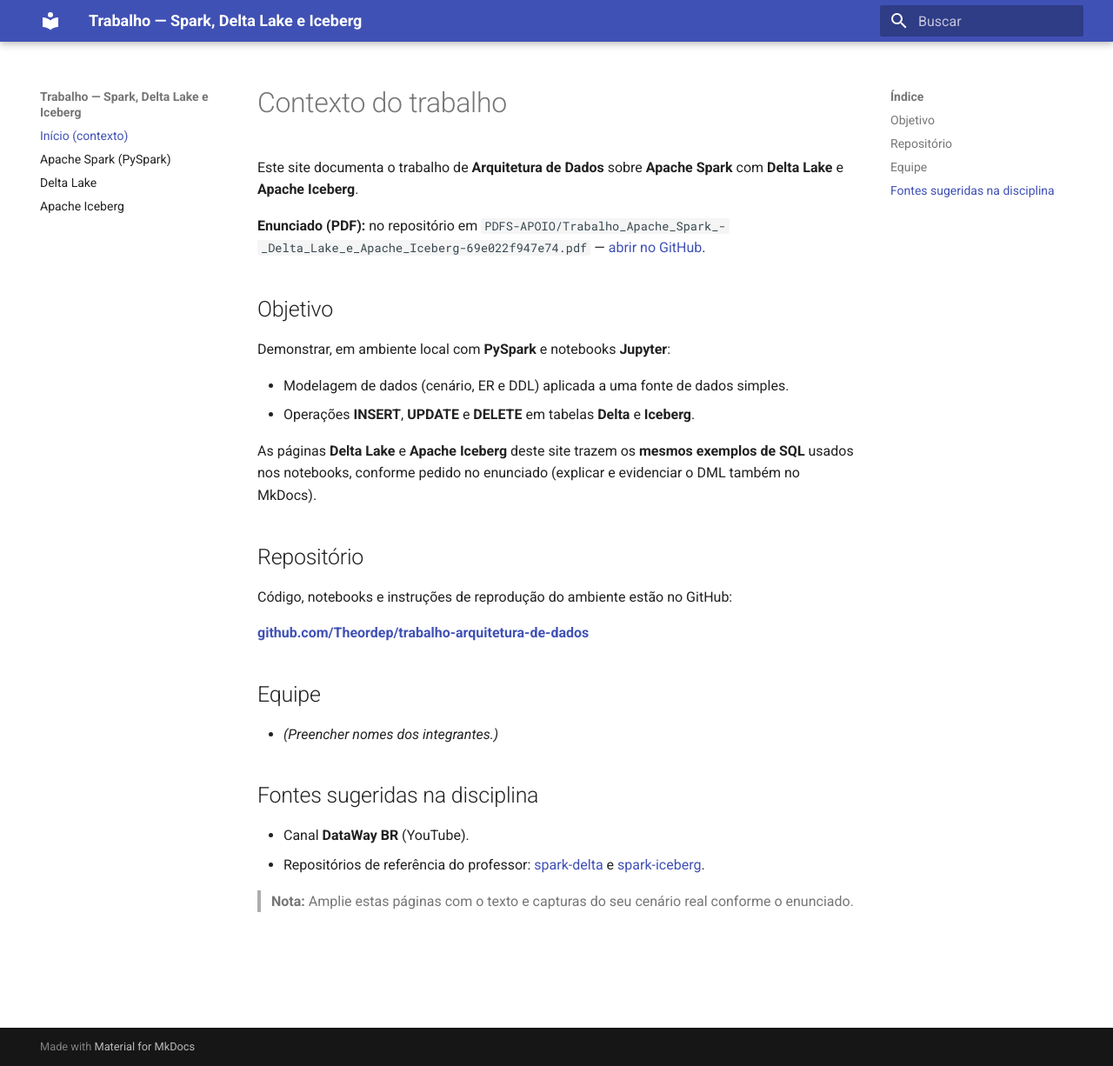
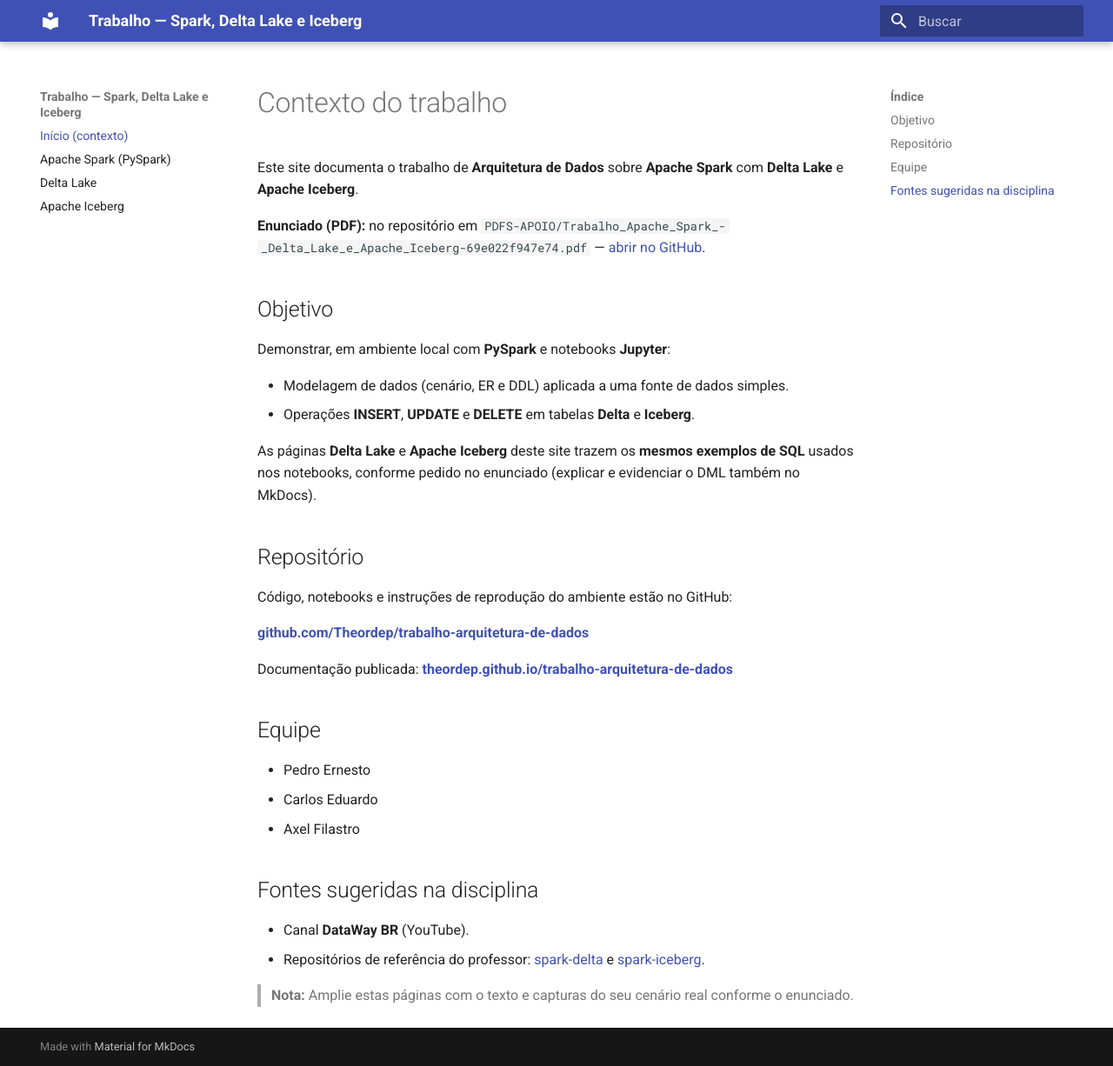
Before and after one commit to Theordep/trabalho-arquitetura-de-dados, an MkDocs documentation site: the page built from docs/index.md, in a window 1280 px wide and 1226 px high. Shown: the whole window at 87% size. Built offline with MkDocs 1.6.1 and Material for MkDocs 9.7.7, drawn with Linux system fonts in a browser that asks for light colours.

Commit message:
feat: adiciona equipe, outputs dos notebooks e URL do GitHub Pages
- Preenche nomes da equipe (Pedro Ernesto, Carlos Eduardo, Axel Filastro)
- Adiciona URL pública do MkDocs (theordep.github.io) no README e index.md
- Salva outputs de execução nos notebooks delta_lake e iceberg

Made-with: Cursor

```diff
--- a/docs/index.md
+++ b/docs/index.md
@@ -19,9 +19,13 @@ Código, notebooks e instruções de reprodução do ambiente estão no GitHub:
 
 **[github.com/Theordep/trabalho-arquitetura-de-dados](https://github.com/Theordep/trabalho-arquitetura-de-dados)**
 
+Documentação publicada: **[theordep.github.io/trabalho-arquitetura-de-dados](https://Theordep.github.io/trabalho-arquitetura-de-dados/)**
+
 ## Equipe
 
-- *(Preencher nomes dos integrantes.)*
+- Pedro Ernesto
+- Carlos Eduardo
+- Axel Filastro
 
 ## Fontes sugeridas na disciplina
 
```
Also changed, not shown: README.md (+3 -1 lines), 2 other files.
